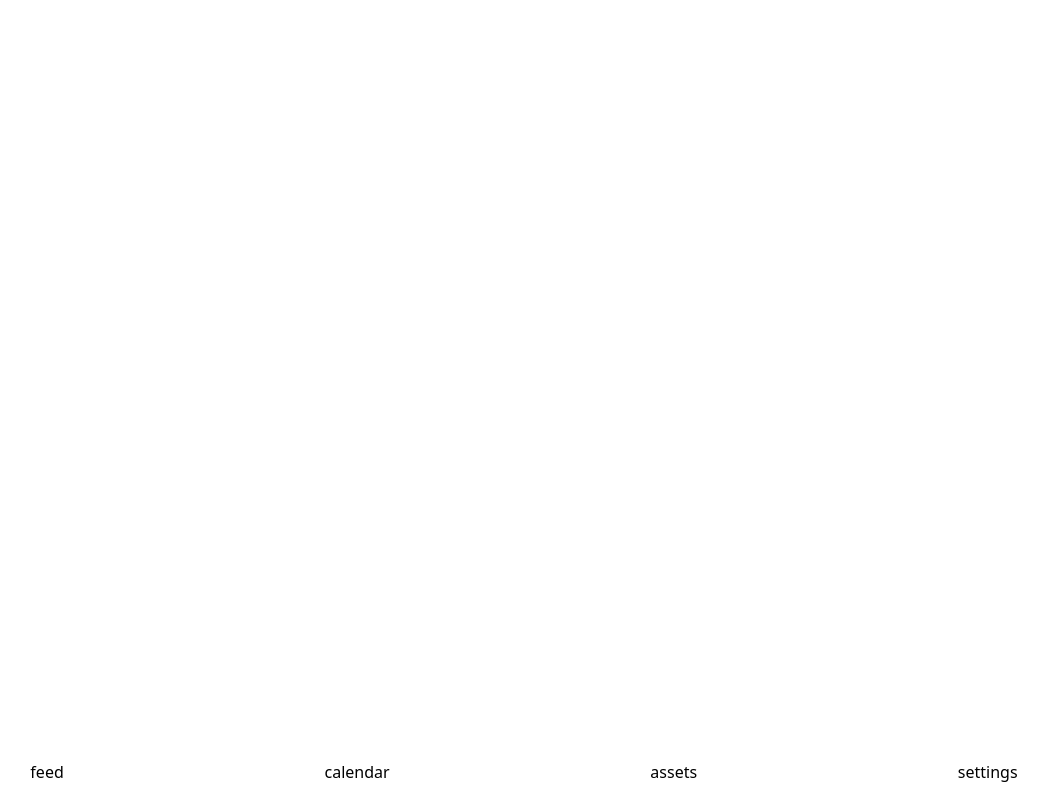
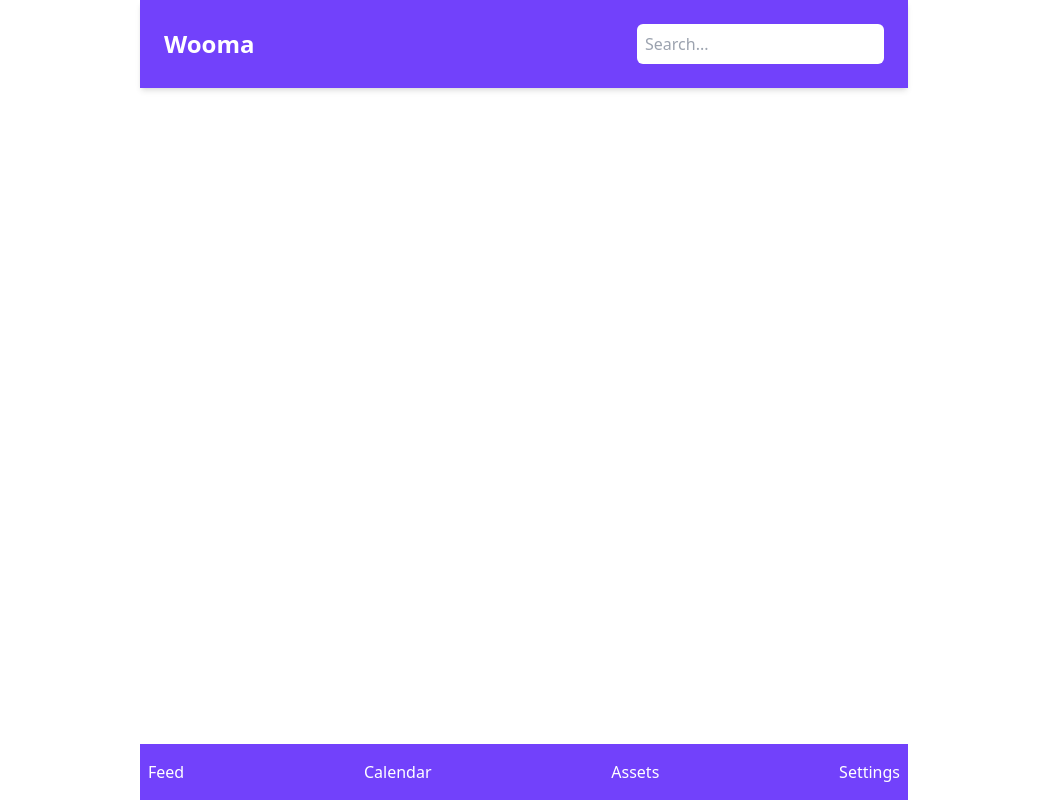
Before and after one commit to taewonnn/Wooma, a React (Vite) app: page / in a window 1280 px wide. Shown: the whole page, without its empty margins (116-1164 px from the left). Built offline with nearby package versions, Linux system fonts and the light colour scheme; no server answers.

Commit message:
feat: header / navBar

```diff
--- a/src/App.tsx
+++ b/src/App.tsx
@@ -1,11 +1,24 @@
 import { Outlet } from 'react-router-dom';
-import NavBar from './components/NavBar';
+import NavBar from './components/common/NavBar/NavBar';
+import Header from './components/common/Header/Header';
 
 function App() {
   return (
-    <div className="bg-gray-100 mx-auto flex min-h-screen max-w-[768px] flex-col justify-between p-4">
-      <Outlet />
-      <NavBar />
+    <div className="bg-gray-100 mx-auto flex min-h-screen max-w-[768px] flex-col">
+      {/* Header */}
+      <header className="sticky top-0 z-10 bg-white shadow-md">
+        <Header />
+      </header>
+
+      {/* Main Content */}
+      <main className="flex-grow p-4">
+        <Outlet />
+      </main>
+
+      {/* NavBar */}
+      <nav className="shadow-t fixed bottom-0 left-0 w-full bg-white md:static md:shadow-none">
+        <NavBar />
+      </nav>
     </div>
   );
 }
--- a/src/components/Header.tsx
+++ /dev/null
@@ -1,9 +0,0 @@
-function Header() {
-  return (
-    <>
-      <h1>wooma - 우리들의 사이, 마이너스는 없어</h1>
-    </>
-  );
-}
-
-export default Header;
--- a/src/components/NavBar.tsx
+++ /dev/null
@@ -1,23 +0,0 @@
-import { useNavigate } from 'react-router-dom';
-
-function NavBar() {
-  /** useNavigate */
-  const navigate = useNavigate();
-
-  /** 클릭 시 페이지 이동 */
-  const onClickPage = (event: React.MouseEvent<HTMLButtonElement>) => {
-    // console.log('클릭한 nav버튼 value: ', event.currentTarget.textContent);
-    navigate(`/${event.currentTarget.textContent}`);
-  };
-
-  return (
-    <div className="bg-gray-200 fixed bottom-0 left-0 right-0 flex justify-around p-4">
-      <button onClick={onClickPage}>feed</button>
-      <button onClick={onClickPage}>calendar</button>
-      <button onClick={onClickPage}>assets</button>
-      <button onClick={onClickPage}>settings</button>
-    </div>
-  );
-}
-
-export default NavBar;
--- /dev/null
+++ b/src/components/common/Header/Header.tsx
@@ -0,0 +1,15 @@
+function Header() {
+  return (
+    <div className="flex items-center justify-between bg-main p-4 text-white md:p-6">
+      {/* 로고 */}
+      <div className="text-lg font-bold md:text-2xl">Wooma</div>
+
+      {/* 검색창 (모바일 숨김) */}
+      <div className="hidden md:flex">
+        <input type="text" placeholder="Search..." className="rounded-md p-2 text-black" />
+      </div>
+    </div>
+  );
+}
+
+export default Header;
--- /dev/null
+++ b/src/components/common/NavBar/NavBar.tsx
@@ -0,0 +1,32 @@
+import { useNavigate } from 'react-router-dom';
+
+function NavBar() {
+  /** useNavigate */
+  const navigate = useNavigate();
+
+  /** 클릭 시 페이지 이동 */
+  const onClickPage = (event: React.MouseEvent<HTMLButtonElement>) => {
+    // console.log('클릭한 nav버튼 value: ', event.currentTarget.textContent);
+    const page = event.currentTarget.textContent?.toLowerCase();
+    navigate(`/${page}`);
+  };
+
+  return (
+    <div className="fixed bottom-0 left-1/2 mx-auto flex h-14 w-full max-w-[768px] -translate-x-1/2 transform items-center justify-around bg-main p-2 text-white md:justify-between">
+      <button onClick={onClickPage} className="text-sm md:text-base">
+        Feed
+      </button>
+      <button onClick={onClickPage} className="text-sm md:text-base">
+        Calendar
+      </button>
+      <button onClick={onClickPage} className="text-sm md:text-base">
+        Assets
+      </button>
+      <button onClick={onClickPage} className="text-sm md:text-base">
+        Settings
+      </button>
+    </div>
+  );
+}
+
+export default NavBar;
--- a/tailwind.config.ts
+++ b/tailwind.config.ts
@@ -1,6 +1,12 @@
 export default {
   content: ['./src/**/*.{js,jsx,ts,tsx}', './public/index.html'],
   theme: {
+    screens: {
+      sm: '640px', // phones
+      md: '768px', // tablets
+      lg: '1024px', // desktops
+      xl: '1280px', // Extra large
+    },
     extend: {
       colors: {
         main: '#7241FB',
```
